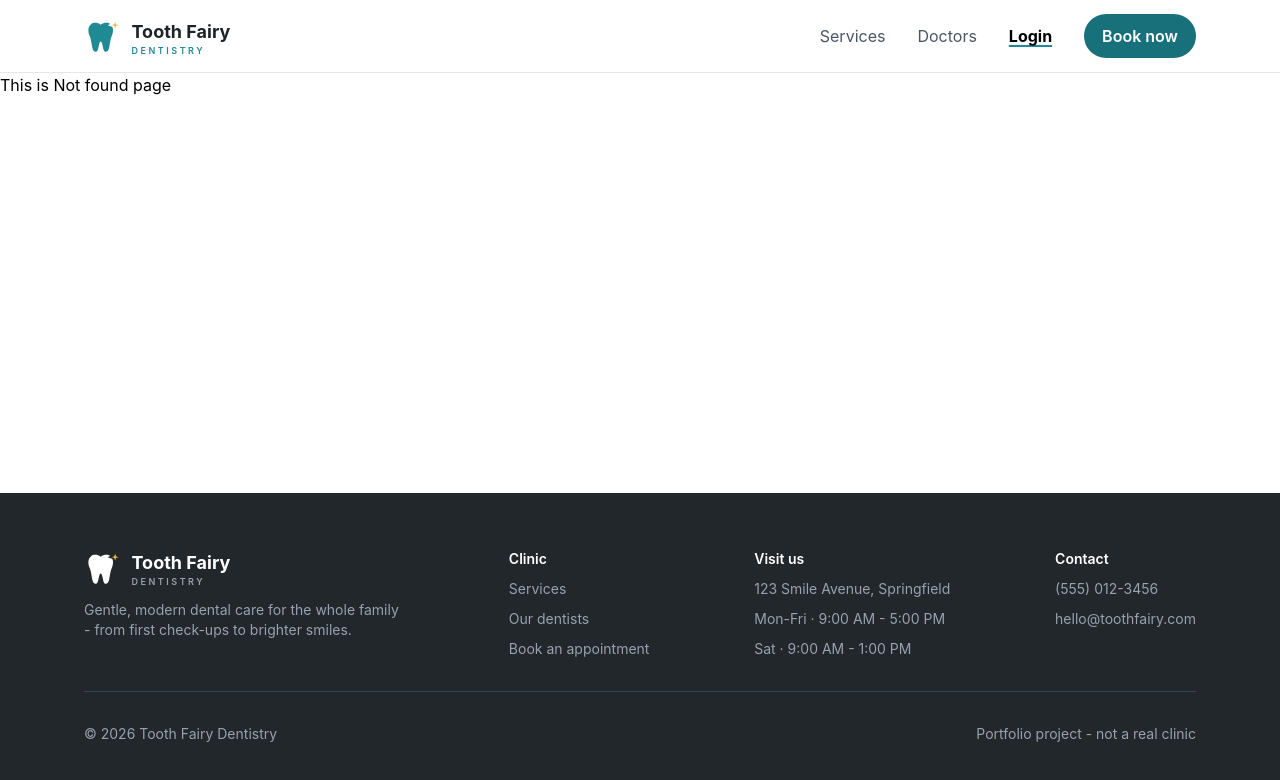
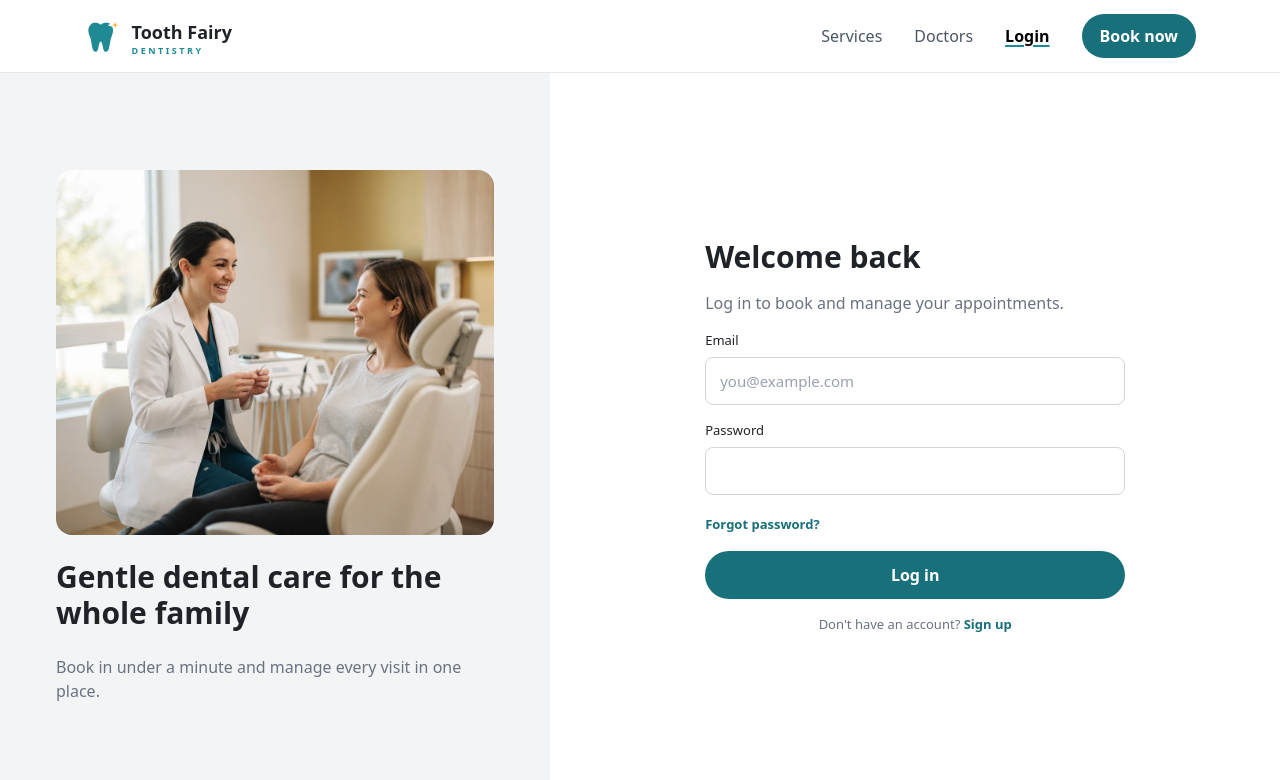
Before and after one commit to Justin-25/DentalClinic-FullStack-project, a React app in the folder frontend/: page /login in a window 1280 px wide. Shown: the top 780 px of the page. Built offline with nearby package versions, Linux system fonts and the light colour scheme; the HTML template or start-up script is replaced by a standard one.

Commit message:
Add Log in page with auth layout, Inter font, and friendly errors.

```diff
--- a/frontend/package.json
+++ b/frontend/package.json
@@ -10,6 +10,7 @@
     "preview": "vite preview"
   },
   "dependencies": {
+    "@fontsource-variable/inter": "^5.3.0",
     "@tailwindcss/vite": "^4.3.3",
     "@tanstack/react-query": "^5.104.1",
     "react": "^19.2.8",
--- a/frontend/src/auth/AuthContext.jsx
+++ b/frontend/src/auth/AuthContext.jsx
@@ -21,7 +21,7 @@ export function AuthProvider({ children }) {
 
   async function login(email, password) {
     const res = await api("/users/login", {
-      method: "GET",
+      method: "POST",
       body: {
         email,
         password,
--- /dev/null
+++ b/frontend/src/components/TextField.jsx
@@ -0,0 +1,18 @@
+import { useId } from "react";
+
+export default function TextField({ label, ...inputProps }) {
+  const id = useId();
+
+  return (
+    <div className="space-y-1.5">
+      <label htmlFor={id} className="block text-[13px] font-medium text-ink">
+        {label}
+      </label>
+      <input
+        id={id}
+        {...inputProps}
+        className="w-full rounded-lg border border-gray-300 bg-white px-3.5 py-3 text-ink text-[15px] outline-none transition-colors duration-150 ease-soft placeholder:text-gray-400 focus:border-brand focus:ring-2 focus:ring-brand/20"
+      />
+    </div>
+  );
+}
--- a/frontend/src/index.css
+++ b/frontend/src/index.css
@@ -1,6 +1,7 @@
 @import "tailwindcss";
 
 @theme {
+  --font-sans: "Inter Variable", ui-sans-serif, system-ui, sans-serif;
   --color-brand: #17707A;      /* buttons, links, selected states */
   --color-brand-logo: #1F8A93; /* logo teal */
   --color-accent: #F2B84B;     /* gold sparkle, stars */
--- /dev/null
+++ b/frontend/src/layouts/AuthLayout.jsx
@@ -0,0 +1,14 @@
+import { Outlet, ScrollRestoration } from "react-router";
+import Header from "../components/Header";
+
+export default function AuthLayout() {
+  return (
+    <div className="flex min-h-screen flex-col">
+      <ScrollRestoration />
+      <Header />
+      <main className="flex flex-1">
+        <Outlet />
+      </main>
+    </div>
+  );
+}
--- a/frontend/src/main.jsx
+++ b/frontend/src/main.jsx
@@ -3,8 +3,9 @@ import { createRoot } from "react-dom/client";
 import { QueryClient, QueryClientProvider } from "@tanstack/react-query";
 import { RouterProvider } from "react-router";
 import { router } from "./router";
+import { AuthProvider } from "./auth/AuthContext";
+import "@fontsource-variable/inter";
 import "./index.css";
-import { AuthProvider } from "./auth/AuthContext";
 
 const queryClient = new QueryClient({
   defaultOptions: {
--- /dev/null
+++ b/frontend/src/pages/auth/Login.jsx
@@ -0,0 +1,124 @@
+import { useState } from "react";
+import { Link, Navigate, useNavigate, useSearchParams } from "react-router";
+import { useMutation } from "@tanstack/react-query";
+import { useAuth } from "../../auth/AuthContext";
+import { FaCircleExclamation } from "react-icons/fa6";
+import TextField from "../../components/TextField";
+import authImg from "../../assets/auth-dentist-patient.jpg";
+
+const MESSAGES = {
+  INVALID_CREDENTIALS: "Email or password is incorrect.",
+  RATE_LIMITED: "Too many attempts. Please wait a while and try again.",
+};
+
+export default function Login() {
+  const { user, login } = useAuth();
+  const navigate = useNavigate();
+  const [searchParams] = useSearchParams();
+  const redirectTo = searchParams.get("redirect") || "/";
+
+  const [email, setEmail] = useState("");
+  const [password, setPassword] = useState("");
+
+  const loginM = useMutation({
+    mutationFn: () => login(email, password),
+    onSuccess: () =>
+      navigate(redirectTo, {
+        replace: true,
+      }),
+  });
+
+  if (user) return <Navigate to={redirectTo} replace />;
+
+  function handleSubmit(e) {
+    e.preventDefault();
+    loginM.mutate();
+  }
+
+  const errorMessage =
+    loginM.error && (MESSAGES[loginM.error.code] ?? loginM.error.message);
+
+  return (
+    <div className="grid w-full md:grid-cols-[43fr_57fr]">
+      {/* LEFT: brand photo (desktop only) */}
+      <aside className="hidden flex-col justify-center gap-6 bg-gray-100 p-14 md:flex">
+        <img
+          src={authImg}
+          alt=""
+          className="aspect-6/5 w-full rounded-2xl object-cover"
+        />
+        <h2 className="text-3xl font-bold text-ink">
+          Gentle dental care for the whole family
+        </h2>
+        <p className="text-gray-500">
+          Book in under a minute and manage every visit in one place.
+        </p>
+      </aside>
+
+      {/* RIGHT: the form */}
+      <div className="flex items-center justify-center px-5 py-14">
+        <form
+          onSubmit={handleSubmit}
+          className="w-full max-w-105 space-y-4"
+          noValidate
+        >
+          <h1 className="text-3xl font-bold text-ink">Welcome back</h1>
+          <p className="text-gray-500">
+            Log in to book and manage your appointments.
+          </p>
+
+          <TextField
+            label="Email"
+            type="email"
+            autoComplete="email"
+            value={email}
+            onChange={(e) => setEmail(e.target.value)}
+            placeholder="you@example.com"
+          />
+          <TextField
+            label="Password"
+            type="password"
+            autoComplete="current-password"
+            value={password}
+            onChange={(e) => setPassword(e.target.value)}
+          />
+
+          <Link
+            to="/forgot-password"
+            className="inline-block text-[13px] font-semibold text-brand"
+          >
+            Forgot password?
+          </Link>
+
+          {errorMessage && (
+            <p
+              role="alert"
+              className="flex items-start gap-2 rounded-lg border border-red-200 bg-red-50 px-3.5 py-3 text-[13px] font-medium text-red-800"
+            >
+              <FaCircleExclamation
+                aria-hidden="true"
+                className="mt-0.5 shrink-0"
+              />
+              {errorMessage}
+            </p>
+          )}
+
+          <button
+            type="submit"
+            disabled={loginM.isPending}
+            className="w-full rounded-full bg-brand py-3 font-semibold text-white transition duration-200 ease-soft hover:bg-brand-dark disabled:opacity-60"
+          >
+            {loginM.isPending ? "Logging in..." : "Log in"}
+          </button>
+
+          <p className="text-center text-[13px] text-gray-500">
+            Don't have an account?{" "}
+            <Link to="/signup" className="font-semibold text-brand">
+              Sign up
+            </Link>
+          </p>
+        </form>
+      </div>
+    </div>
+  );
+}
--- a/frontend/src/router.jsx
+++ b/frontend/src/router.jsx
@@ -7,6 +7,8 @@ import Doctors from "./pages/public/Doctors";
 import DoctorProfile from "./pages/public/DoctorProfile";
 import Reviews from "./pages/public/Reviews";
 import NotFound from "./pages/public/NotFound";
+import Login from "./pages/auth/Login";
+import AuthLayout from "./layouts/AuthLayout";
 
 export const router = createBrowserRouter([
   {
@@ -21,4 +23,8 @@ export const router = createBrowserRouter([
       { path: "*", element: <NotFound /> },
     ],
   },
+  {
+    element: <AuthLayout />,
+    children: [{ path: "login", element: <Login /> }],
+  },
 ]);
```
Also changed, not shown: 1 other file (tests, documents, lock files or other folders).
